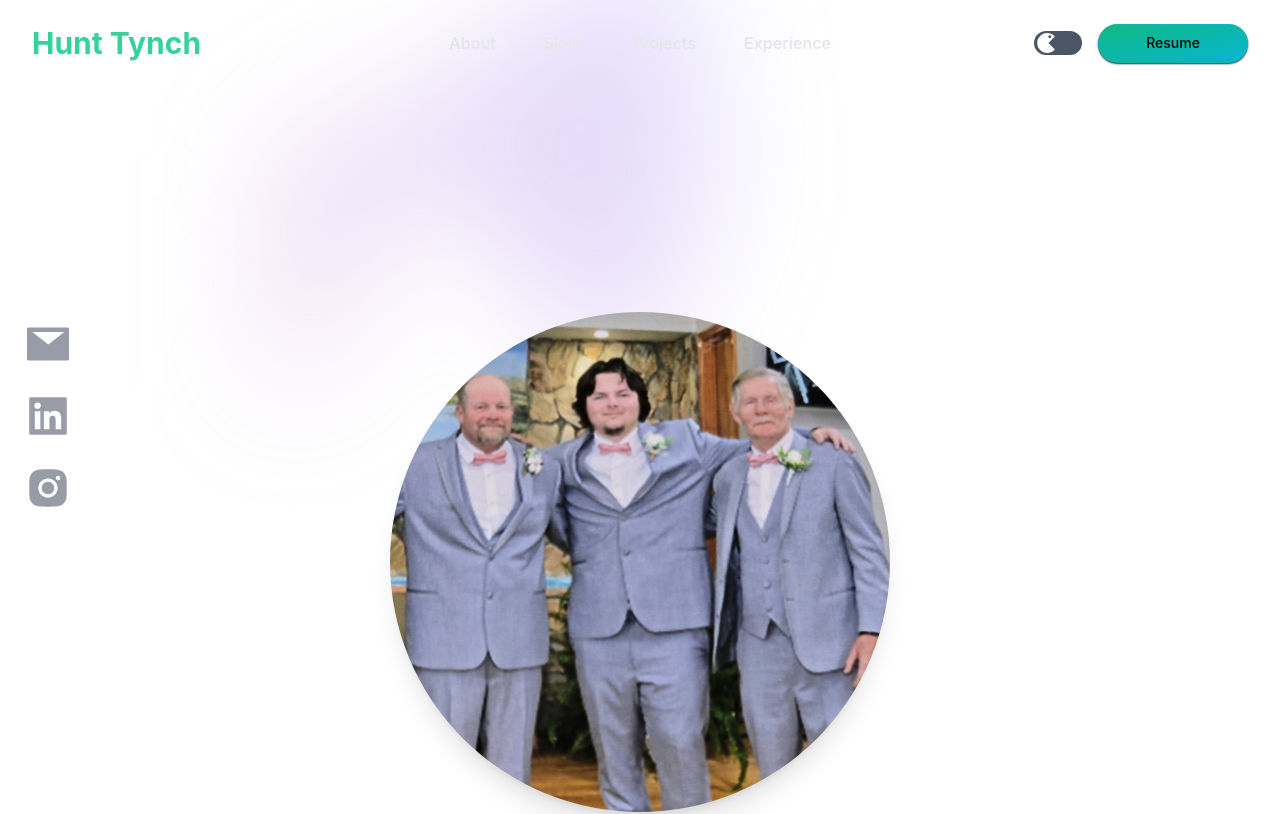
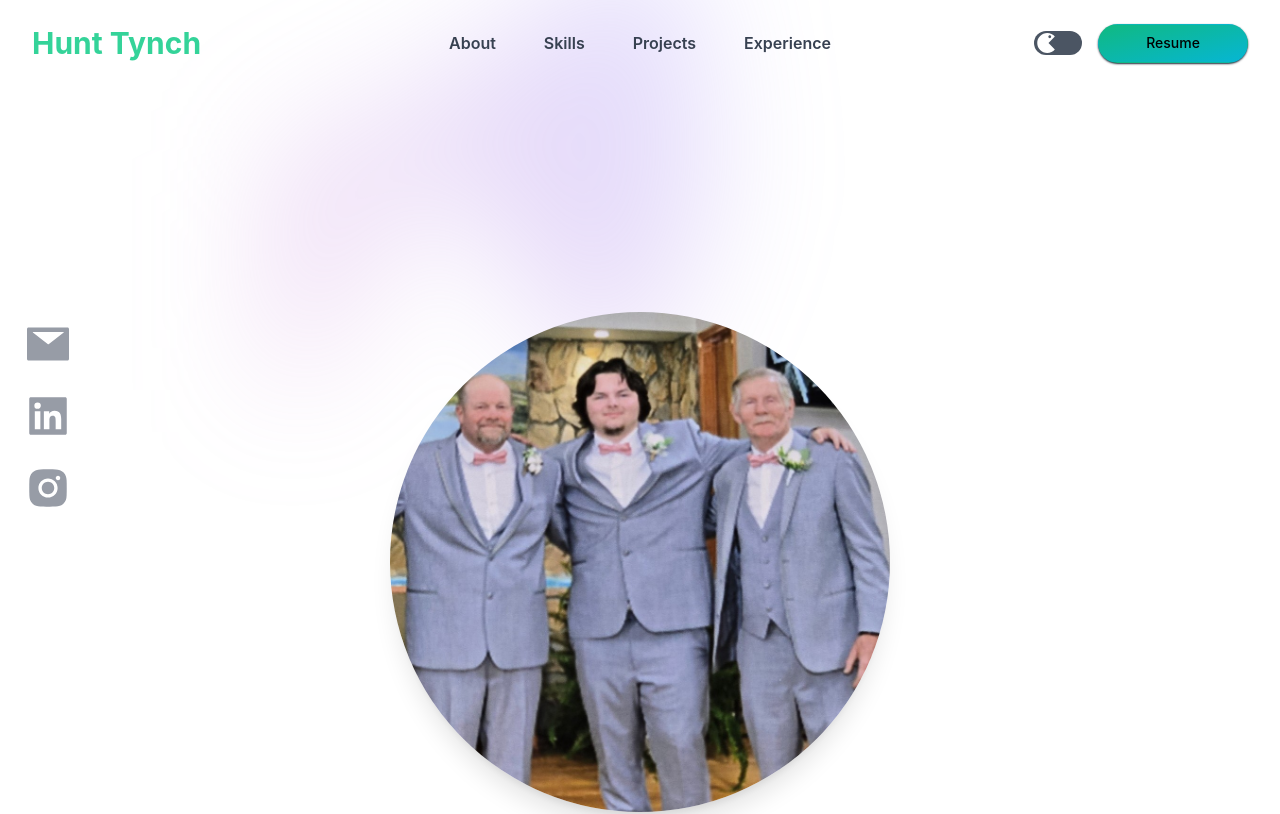
Before and after one commit to hctynch/hctynch.github.io, a React (Vite) app: page / in a window 1280 px wide. Shown: the top 814 px of the page. Built offline with nearby package versions, Linux system fonts and the light colour scheme.

Commit message:
Updated color of nav bar text for light mode screens.

```diff
--- a/src/components/Navbar.jsx
+++ b/src/components/Navbar.jsx
@@ -172,7 +172,7 @@ export default function Example() {
           </div>
           <div className="hidden lg:flex lg:gap-x-12">
             {navigation.map((item) => (
-              <a key={item.name} href={item.href} className="font-Inter text-md font-semibold text-gray-200">
+              <a key={item.name} href={item.href} className="font-Inter text-md font-semibold dark:text-gray-200 text-gray-700">
                 {item.name}
               </a>
             ))}
```
